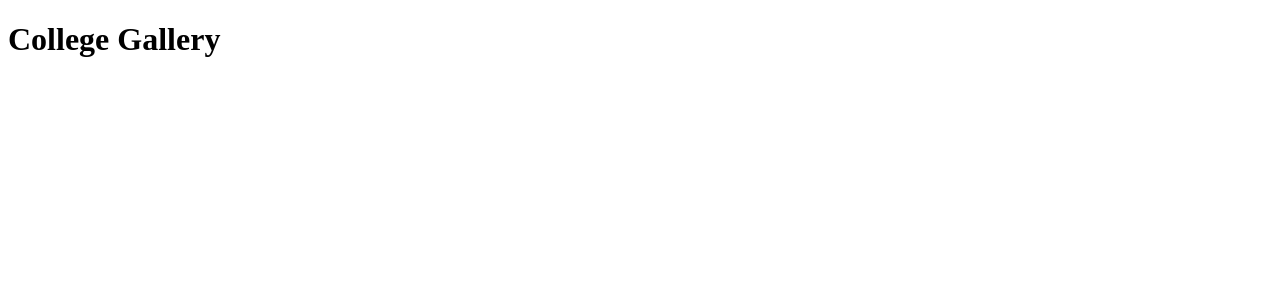
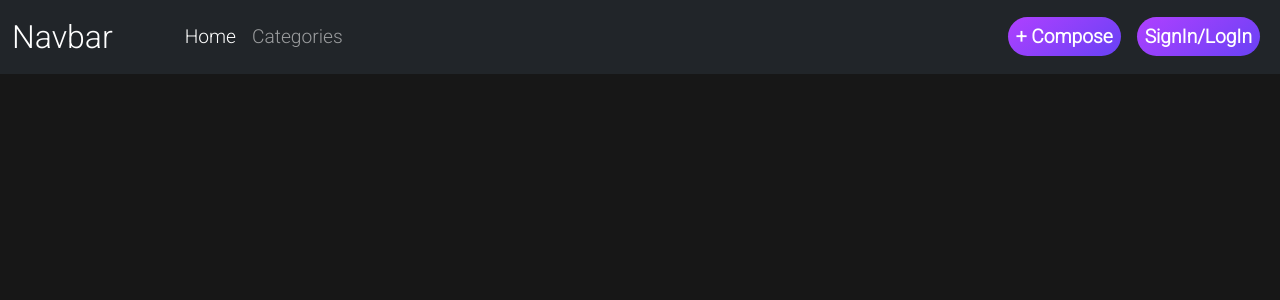
Before and after one commit to gdsciiitr/pics_palette, a React (Create React App) app in the folder client/: page / in a window 1280 px wide. Shown: the top 300 px of the page. Built offline with nearby package versions, Linux system fonts and the light colour scheme.

Commit message:
first commit

```diff
--- a/client/public/index.html
+++ b/client/public/index.html
@@ -12,6 +12,7 @@
     <link rel="apple-touch-icon" href="%PUBLIC_URL%/logo192.png" />
 
     <link rel="manifest" href="%PUBLIC_URL%/manifest.json" />
+    <link href="https://cdn.jsdelivr.net/npm/bootstrap@5.0.2/dist/css/bootstrap.min.css" rel="stylesheet" integrity="sha384-EVSTQN3/azprG1Anm3QDgpJLIm9Nao0Yz1ztcQTwFspd3yD65VohhpuuCOmLASjC" crossorigin="anonymous">
 
     <title>College Gallery</title>
   </head>
@@ -19,5 +20,6 @@
     <noscript>You need to enable JavaScript to run this app.</noscript>
     <div id="root"></div>
 
+    <script src="https://cdn.jsdelivr.net/npm/bootstrap@5.0.2/dist/js/bootstrap.bundle.min.js" integrity="sha384-MrcW6ZMFYlzcLA8Nl+NtUVF0sA7MsXsP1UyJoMp4YLEuNSfAP+JcXn/tWtIaxVXM" crossorigin="anonymous"></script>
   </body>
 </html>
--- a/client/src/App.css
+++ b/client/src/App.css
@@ -0,0 +1,9 @@
+*{
+    margin: 0;
+    padding: 0;
+    box-sizing: border-box;
+}
+body{
+    width: 100vw;
+    height: 100vh;
+}
--- a/client/src/App.js
+++ b/client/src/App.js
@@ -1,11 +1,13 @@
-import './App.css';
-// import NotFound from './components/NotFound/NotFound';
+// import './App.css';
+import Navbar from './components/Navbar/Navbar';
+import NotFound from './components/NotFound/NotFound';
 
 function App() {
   return (
     <div className="App">
-      <h1>College Gallery</h1>
+      {/* <h1>College Gallery</h1> */}
       {/* <NotFound /> */}
+      <Navbar/>
     </div>
   );
 }
--- /dev/null
+++ b/client/src/components/Navbar/Navbar.css
@@ -0,0 +1,80 @@
+body{
+    background-color: #171717;
+}
+.button {
+    text-decoration: none;
+    border: none;
+    font-family: inherit;
+    color: #fff;
+    font-weight: bolder;
+    width: 9em;
+    height: 3em;
+    line-height: 2em;
+    text-align: center;
+    background: linear-gradient(144deg, #af40ff, #5b42f3 50%, #00ddeb);
+    background-size: 300%;
+    border-radius: 30px;
+    z-index: 1;
+    padding: 8px;
+   }
+
+   .button:hover {
+    animation: ani 8s linear infinite;
+    border: none;
+    color: white;
+   }
+
+   @keyframes ani {
+    0% {
+     background-position: 0%;
+    }
+
+    100% {
+     background-position: 400%;
+    }
+   }
+
+   .button:before {
+    content: '';
+    top: -5px;
+    left: -5px;
+    right: -5px;
+    bottom: -5px;
+    z-index: -1;
+    background: linear-gradient(144deg, #af40ff, #5b42f3 50%, #00ddeb);
+    background-size: 400%;
+    border-radius: 35px;
+    transition: 1s;
+   }
+
+   .button:hover::before {
+    filter: blur(20px);
+   }
+
+   .button:active {
+    background: linear-gradient(144deg, #af40ff, #5b42f3 50%, #00ddeb);
+   }
+
+   .hover-underline-animation {
+    display: inline-block;
+    position: relative;
+    color: #ffffff;
+  }
+
+  .hover-underline-animation::after {
+    content: '';
+    position: absolute;
+    width: 100%;
+    transform: scaleX(0);
+    height: 2px;
+    bottom: 0;
+    left: 0;
+    background-color: #ffffff;
+    transform-origin: bottom right;
+    transition: transform 0.25s ease-out;
+  }
+
+  .hover-underline-animation:hover::after {
+    transform: scaleX(1);
+    transform-origin: bottom left;
+  }
--- a/client/src/components/Navbar/Navbar.js
+++ b/client/src/components/Navbar/Navbar.js
@@ -1,10 +1,35 @@
+import './Navbar.css';
 import React from 'react'
 
 const Navbar = () => {
   return (
-    <div>
+    <nav class="navbar navbar-expand-lg navbar-dark bg-dark">
+      <div class="container-fluid">
+        <a class="navbar-brand fw-3 fs-2" href="#">Navbar</a>
+        <button class="navbar-toggler" type="button" data-bs-toggle="collapse" data-bs-target="#navbarSupportedContent" aria-controls="navbarSupportedContent" aria-expanded="false" aria-label="Toggle navigation">
+          <span class="navbar-toggler-icon"></span>
+        </button>
+        <div class="collapse navbar-collapse d-flex justify-content-between" id="navbarSupportedContent">
+          <ul class="navbar-nav ms-5 mb-2 mb-lg-0">
+            <li class="nav-item">
+              <a class="nav-link active fw-3 hover-underline-animation" aria-current="page" href="#">Home</a>
+            </li>
+            <li class="nav-item">
+              <a class="nav-link fw-3 hover-underline-animation" aria-current="page" href="#">Categories</a>
+            </li>
+          </ul>
+          <ul class="navbar-nav ms-5 mb-2 mb-lg-0">
+            <li class="nav-item m-2">
+            <a class="button" href="#">+ Compose</a>
+            </li>
+            <li class="nav-item m-2">
+            <a class="button" href="#">SignIn/LogIn</a>
+            </li>
+          </ul>
 
-    </div>
+        </div>
+      </div>
+    </nav>
   )
 }
 
--- a/client/src/components/NotFound/NotFound.css
+++ b/client/src/components/NotFound/NotFound.css
@@ -23,7 +23,7 @@
   inherits: false;
   syntax: '<integer>';
 }
-body {
+/* body {
   min-height: 100vh;
   display: flex;
   font-family: 'Roboto', sans-serif;
@@ -33,8 +33,15 @@ body {
   background: var(--bg);
   color: var(--color);
   perspective: 1200px;
+  margin: 0;
+} */
+body{
+  margin: 0;
+  font-family: 'Roboto', sans-serif;
+  font-size: larger;
+  color: white;
 }
-a {
+.notfounda {
   text-transform: uppercase;
   text-decoration: none;
   background: var(--button);
@@ -42,12 +49,13 @@ a {
   padding: 1rem 4rem;
   border-radius: 4rem;
   font-size: 0.875rem;
+  font-weight: 900;
   letter-spacing: 0.05rem;
 }
 p {
   font-weight: 100;
 }
-h1 {
+.notfoundh1 {
   -webkit-animation: swing var(--speed) infinite alternate ease-in-out;
           animation: swing var(--speed) infinite alternate ease-in-out;
   font-size: clamp(5rem, 40vmin, 20rem);
@@ -60,8 +68,9 @@ h1 {
   background: radial-gradient(var(--lit-header), var(--header) 45%) var(--x) 100%/200% 200%;
   -webkit-background-clip: text;
   color: transparent;
+  text-align: center;
 }
-h1:after {
+.notfoundh1:after {
   -webkit-animation: swing var(--speed) infinite alternate ease-in-out;
           animation: swing var(--speed) infinite alternate ease-in-out;
   content: "404";
@@ -87,6 +96,7 @@ h1:after {
   bottom: 0;
   right: 0;
   overflow: hidden;
+  height: 100vh;
 }
 .cloak__container {
   height: 250vmax;
@@ -100,6 +110,7 @@ h1:after {
   text-align: center;
   line-height: 1.5;
   max-width: clamp(16rem, 90vmin, 25rem);
+  margin: auto;
 }
 .info > p {
   margin-bottom: 3rem;
--- a/client/src/components/NotFound/NotFound.jsx
+++ b/client/src/components/NotFound/NotFound.jsx
@@ -4,7 +4,7 @@ import './NotFound.css'
 const NotFound = () => {
   return (
     <>
-      <h1>404</h1>
+      <h1 className="notfoundh1">404</h1>
       <div className="cloak__wrapper">
         <div className="cloak__container">
           <div className="cloak"></div>
@@ -16,7 +16,7 @@ const NotFound = () => {
           We're fairly sure that page used to be here, but seems to have gone
           missing. We do apologise on it's behalf.
         </p>
-        <a href="/" target="_blank">
+        <a className="notfounda" href="/" target="_blank">
           Home
         </a>
       </div>
```
